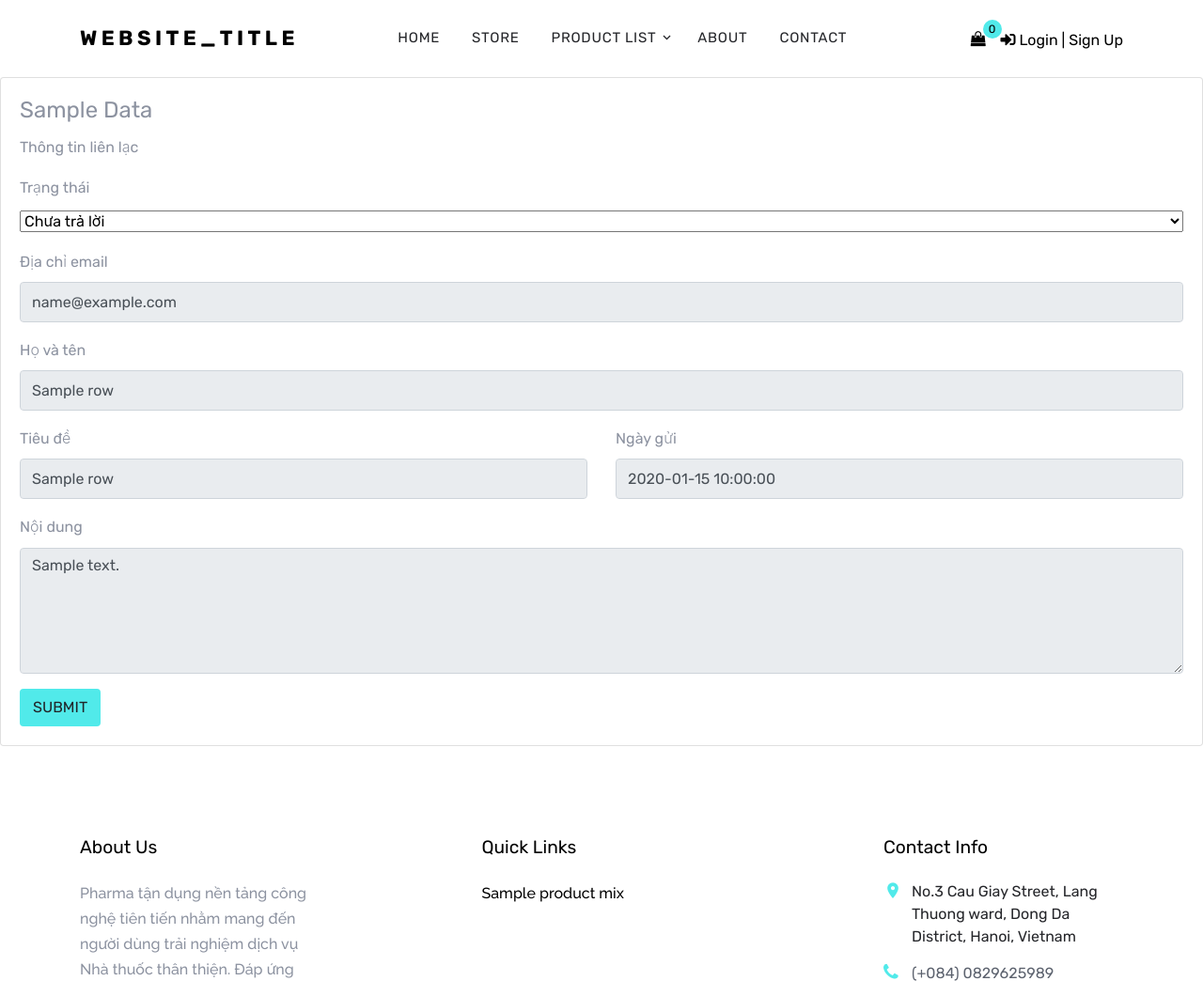
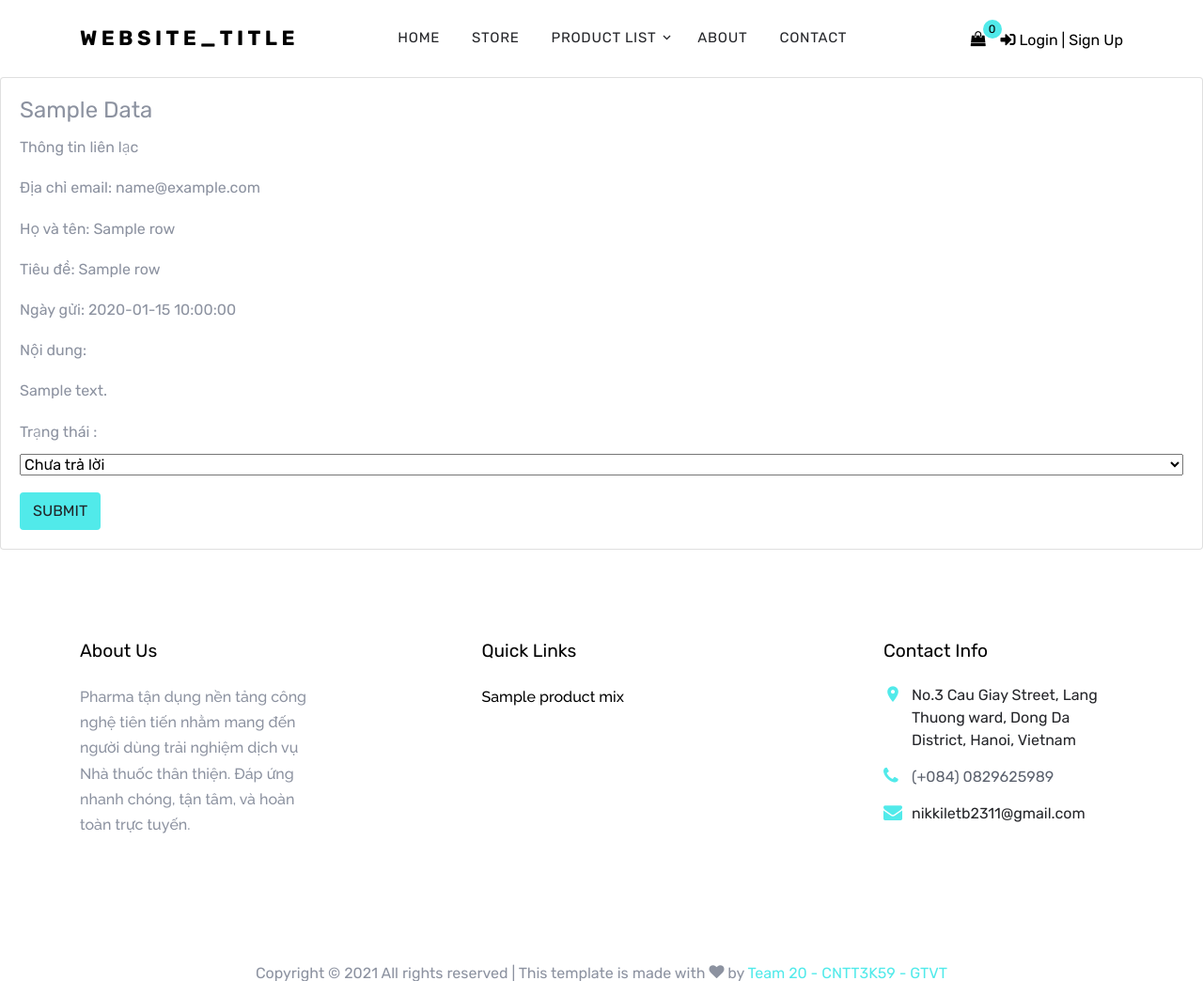
Before and after one commit to hyuenmeiii2311/Drug-Store, a PHP site: template app/views/admin/pages/contact/edit.php in a window 1280 px wide; the page is wider, and only the part inside the window is pictured. Shown: the top 1044 px of that part at 94% size. Run offline with PHP 8.4, Linux system fonts and the light colour scheme; the template is opened without the code that fills it: most values are stand-ins (such as "Sample title", 1, 10 or a date in 2020); style sheets or scripts are compiled from the project's sources; some libraries are stand-ins or nearby versions; some web fonts are replaced.

Commit message:
edit contact/admin again

```diff
--- a/app/views/admin/pages/contact/edit.php
+++ b/app/views/admin/pages/contact/edit.php
@@ -1,61 +1,44 @@
 <div class="main-panel">
     <div class="content-wrapper">
         <div class="row">
-            <div class="col-12 grid-margin stretch-card">
+            <div class="col-lg-12 grid-margin stretch-card">
                 <div class="card">
+                    <div class="row">
+                        <div class="col-md-12">
                             <div class="card-body">
                                 <h4 class="card-title"><?= ucwords($data['page_title']) ?></h4>
                                 <p class="card-description">
                                 Thông tin liên lạc
                                 </p>
-                        <form class="forms-sample" method="POST" onsubmit="return validate()">
-                            <div class="form-group ">
-                                <label>Trạng thái</label>
-                                <select class="js-example-basic-single w-100" name="status" <?= ($data['row']->status == 1) ? "disabled" : ""?> >
-                                    <option <?php ($data['row']->status == 0) ? 'selected"' : "" ?> value="0">Chưa trả lời</option>
-                                    <option <?php ($data['row']->status == 1) ? "selected" : "" ?> value="1">Đã trả lời</option>
+                                <div class="template-demo">
+                                    <p><b>Địa chỉ email:</b> <?= $data['row']->email ?></p>
+                                    <p><b>Họ và tên:</b> <?= $data['row']->name ?></p>
+                                    <p><b>Tiêu đề: </b><?= $data['row']->subject ?></p>
+                                    <p><b>Ngày gửi:</b> <?= $data['row']->created_date ?></p>
+                                    <p><b>Nội dung:</b> </p>
+                                    <p><?= $data['row']->message ?></p>
+                                    <form method="POST">
+                                        <div class="form-group">
+                                            <?php if ($data['row']->status != 1) : ?>
+                                                <label>Trạng thái :</label>
+                                                <select class="js-example-basic-single w-100" name="status">
+                                                    <option value="0" <?= ($data['row']->status == "0") ? 'selected' : '' ?>>Chưa trả lời</option>
+                                                    <option value="1" <?= ($data['row']->status == "1") ? 'selected' : '' ?>>Đã trả lời</option>
                                                 </select>
-                            </div>
-
-                            <div class="form-group ">
-                                <label>Địa chỉ email</label>
-                                <input type="email" value="<?= $data['row']->email ?>" disabled class="form-control" id="email" name="email">
                                                 <input type="hidden" name="contact_id" value="<?= $data['row']->id ?>">
                                         </div>
-
-                            <div class="form-group">
-                                <label>Họ và tên</label>
-                                <input type="text" value="<?= $data['row']->name ?>" disabled class="form-control" id="name" name="name">
+                                        <button type="submit" class="btn btn-primary mr-2">Submit</button>
+                                    <?php else : ?>
+                                        <label class="badge badge-success">Đã giao hàng</label>
                                 </div>
-                            <div class="form-group row">
-                                <div class="col-md-6">
-                                    <label>Tiêu đề</label>
-                                    <input type="text" value="<?= $data['row']->subject ?>" disabled class="form-control" id="subject" name="subject">
-                                </div>
-                                <div class="col-md-6">
-                                    <label>Ngày gửi</label>
-                                    <input type="datetime" value="<?= $data['row']->created_date ?>" disabled class="form-control" id="created_date" name="created_date">
-                                </div>
-                            </div>
-                            <div class="form-group">
-                                <label>Nội dung</label>
-                                <textarea disabled class="form-control" id="message" name="message" rows="5"><?= $data['row']->message ?></textarea>
-                            </div>
-                            <button type="submit" class="btn btn-primary mr-2">Submit</button>
+                            <?php endif; ?>
                             </form>
                             </div>
                         </div>
                     </div>
                 </div>
             </div>
-    <!-- Javascript -->
-    <script>
-        function validate() {
-            var status = document.getElementById("status").value;
-            if (status == "") {
-                alert("Hãy điền trạng thái !");
-                return false;
-            }
-        }
-    </script>
-    <!-- //Javascript -->
+        </div>
+    </div>
+</div>
+</div>
```
Lines whose indentation alone changed are shown as unchanged.
